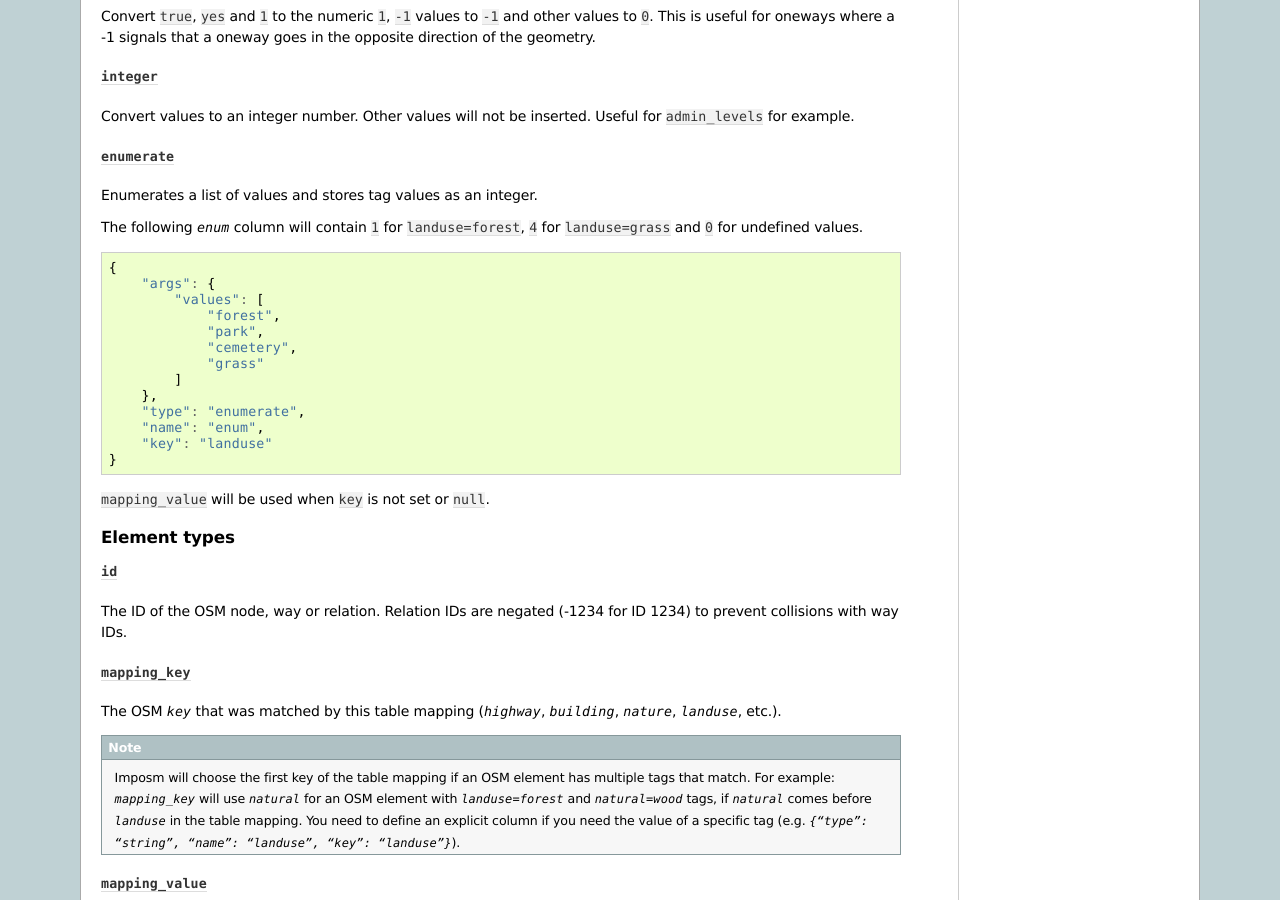
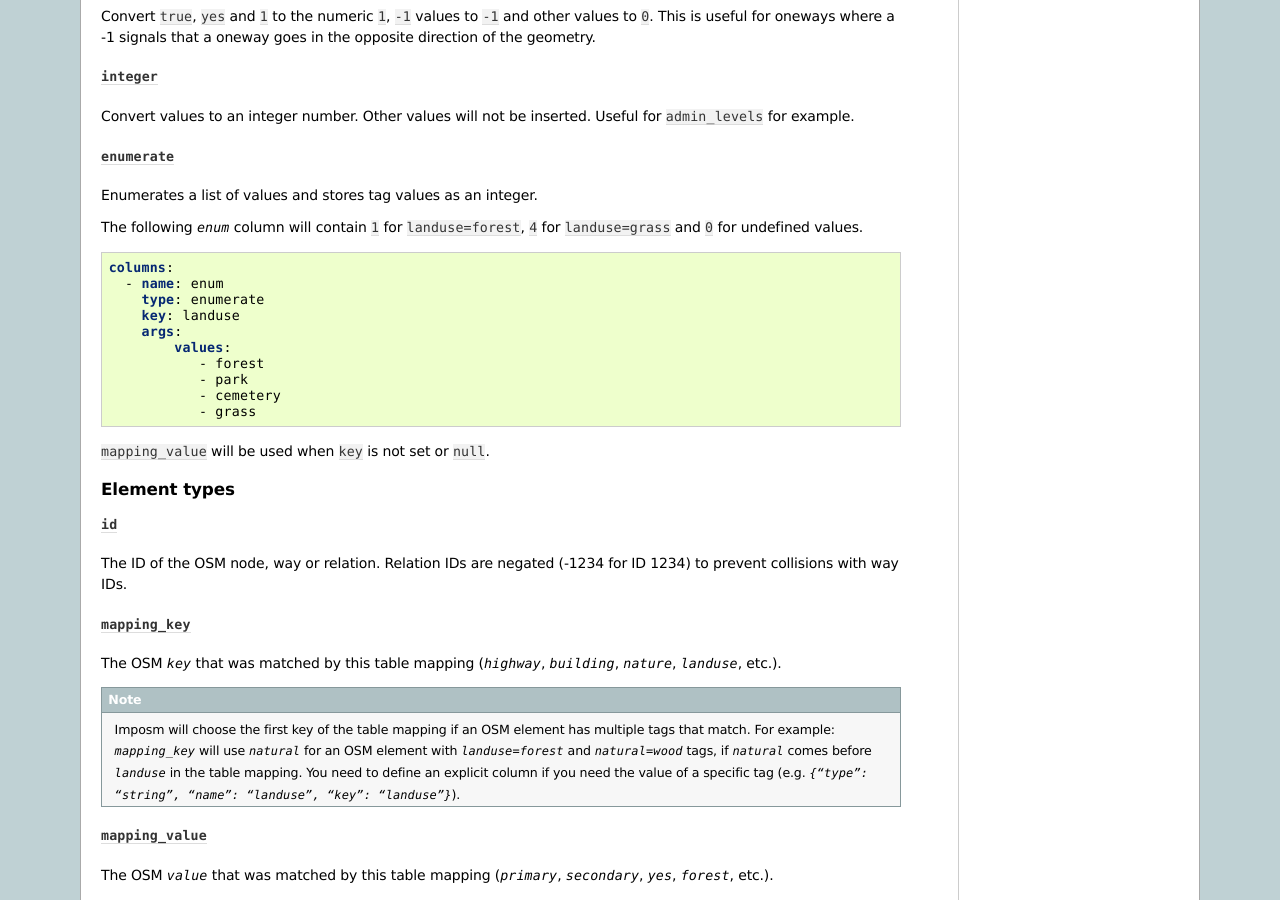
Before and after one commit to omniscale/imposm3, a Sphinx documentation site: the page built from docs/mapping.rst, in a window 1280 px wide and 900 px high, scrolled down 2260 px. Built offline with Sphinx 7.4.7, drawn with Linux system fonts in a browser that asks for light colours; some of the changed lines change nothing that is shown.

Commit message:
update yaml mappings in docs

```diff
--- a/docs/mapping.rst
+++ b/docs/mapping.rst
@@ -27,7 +27,7 @@ You can use the value ``__any__`` to match all values.
 To import all polygons with `tourism=zoo`, `natural=wood` or `natural=land` into the ``landusages`` table:
 
 .. code-block:: yaml
-   :emphasize-lines: 4-7
+   :emphasize-lines: 4-6
 
     tables:
       landusages:
@@ -165,21 +165,19 @@ Enumerates a list of values and stores tag values as an integer.
 
 The following `enum` column will contain ``1`` for ``landuse=forest``, ``4`` for ``landuse=grass`` and ``0`` for undefined values.
 
-.. code-block:: javascript
+.. code-block:: yaml
 
-  {
-      "args": {
-          "values": [
-              "forest",
-              "park",
-              "cemetery",
-              "grass"
-          ]
-      },
-      "type": "enumerate",
-      "name": "enum",
-      "key": "landuse"
-  }
+  columns:
+    - name: enum
+      type: enumerate
+      key: landuse
+      args:
+          values:
+             - forest
+             - park
+             - cemetery
+             - grass
+
 
 ``mapping_value`` will be used when ``key`` is not set or ``null``.
 
@@ -240,7 +238,6 @@ Stores all tags in a HStore column. Requires the PostGIS HStore extension. This
 
 
 .. TODO
-.. "zorder":               {"zorder", "int32", nil, MakeZOrder},
 .. "string_suffixreplace": {"string_suffixreplace", "string", nil, MakeSuffixReplace},
 
 
@@ -284,4 +281,4 @@ To load all tags except ``created_by``, ``source``, and ``tiger:county``, ``tige
 
     tags:
       load_all: true,
-      exclude: [created_by, source, tiger:*]
+      exclude: [created_by, source, "tiger:*"]
```
